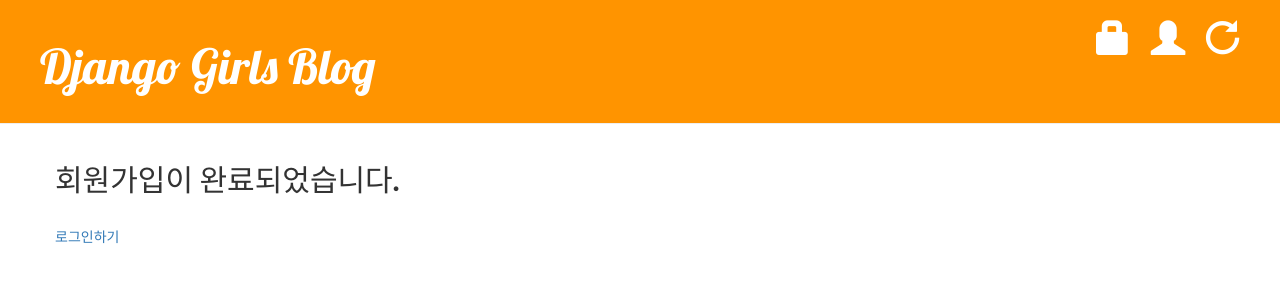
After one commit to ALOHABONG/DjangoAuthView, a Django app: page /register/done/ in a window 1280 px wide. The commit adds this page. Shown: the top 300 px of the page. Run offline with Django 3.2, Linux system fonts and the light colour scheme; some libraries are stand-ins or nearby versions.

Commit message:
register Test

```diff
--- a/blog/templates/blog/base.html
+++ b/blog/templates/blog/base.html
@@ -17,6 +17,8 @@
         <a href="{% url 'logout' %}" class="top-menu"><span class="glyphicon glyphicon-log-out"></span></a>
         <a href="{% url 'password_change' %}" class="top-menu"><span class="glyphicon glyphicon-cog"></span></a>
         {% else %}
+        <a href="{% url 'password_reset' %}" class="top-menu"><span class="glyphicon glyphicon-repeat"></span></a>
+        <a href="{% url 'register' %}" class="top-menu"><span class="glyphicon glyphicon-user"></span></a>
         <a href="{% url 'login' %}" class="top-menu"><span class="glyphicon glyphicon-lock"></span></a>
         {% endif %}
 
--- /dev/null
+++ b/blog/templates/blog/signup_done.html
@@ -0,0 +1,8 @@
+{% extends 'blog/base.html' %}
+{% block content %}
+
+<h2>회원가입이 완료되었습니다. </h2>
+<br>
+<a href="{% url 'login'%}">로그인하기</a>
+
+{% endblock %}
--- a/blog/views.py
+++ b/blog/views.py
@@ -8,6 +8,10 @@
 from django.contrib.auth import login, authenticate
 from django.template import RequestContext
 from django.contrib.auth.decorators import login_required
+from django.views.generic import TemplateView
+from django.views.generic.edit import CreateView
+from django.core.urlresolvers import reverse_lazy
+from django.contrib.auth.forms import UserCreationForm
 
 def index(request):
     return render(request, 'blog/index.html', {})
@@ -74,3 +78,11 @@
     post = get_object_or_404(Post, pk=pk)
     post.delete()
     return redirect('post_list')
+
+class UserCreateView(CreateView) :
+    template_name = 'blog/signup.html'
+    form_class = UserCreationForm
+    success_url = reverse_lazy('post_list')
+
+class UserCreateDoneTemplateView(TemplateView) :
+    template_name = 'blog/signup_done.html'
--- a/mysite/settings.py
+++ b/mysite/settings.py
@@ -29,6 +29,8 @@
 # Application definition
 
 INSTALLED_APPS = [
+    'material',
+    'material.admin',
     'django.contrib.admin',
     'django.contrib.auth',
     'django.contrib.contenttypes',
--- a/mysite/urls.py
+++ b/mysite/urls.py
@@ -16,6 +16,7 @@
 from django.conf.urls import include, url
 from django.contrib import admin
 from django.contrib.auth import views
+from blog.views import UserCreateView, UserCreateDoneTemplateView
 
 urlpatterns = [
     url(r'^admin/', admin.site.urls),
@@ -36,5 +37,7 @@
         views.PasswordResetConfirmView.as_view(template_name='blog/password_reset_confirm.html'), name='password_reset_confirm'),
     url(r'^reset/done/$', views.PasswordResetCompleteView.as_view(template_name='blog/password_reset_complete.html'),
         name='password_reset_complete'),
+    url(r'^register/$', UserCreateView.as_view(), name='register'),
+    url(r'^register/done/$', UserCreateDoneTemplateView.as_view(), name='register_done'),
     url(r'', include('blog.urls')),
 ]
```
Also changed, not shown: blog/forms.py (+17 -0 lines), blog/templates/blog/signup.html (added, +10 -0 lines), 2 other files.
